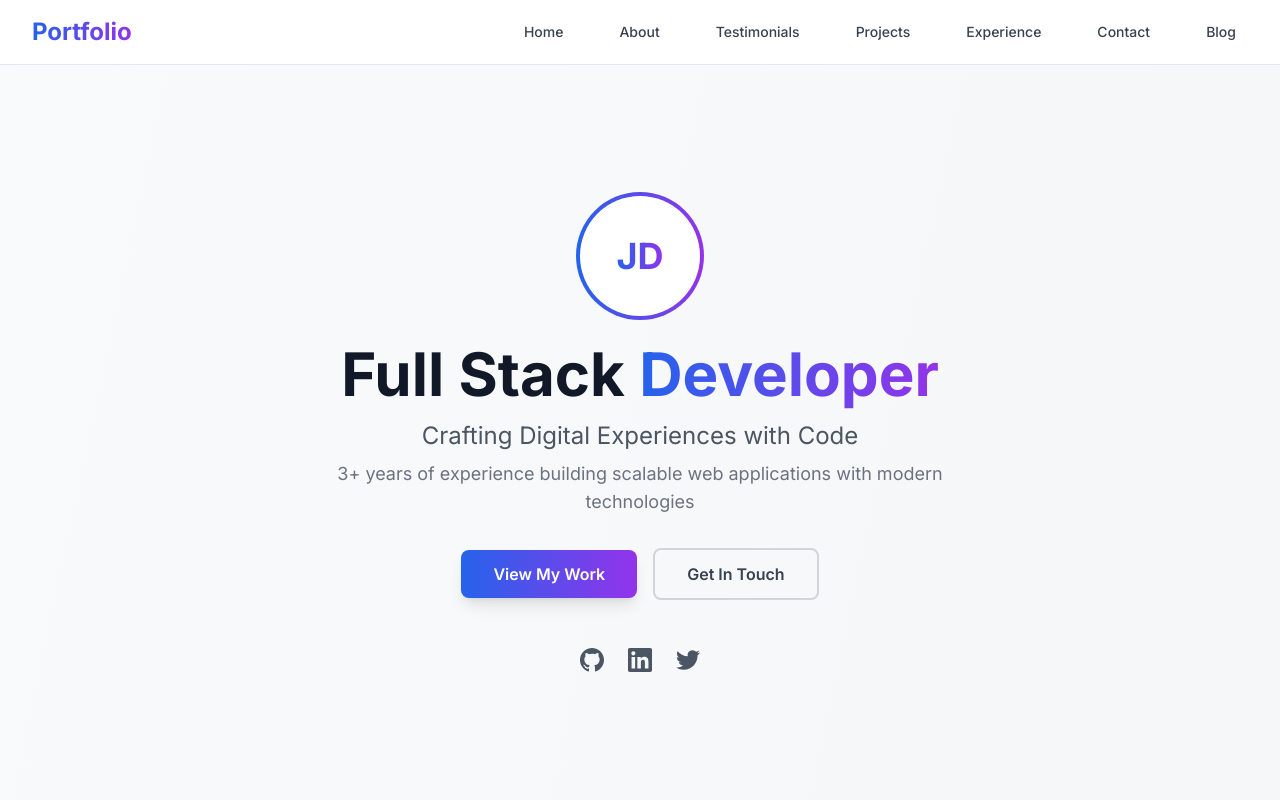
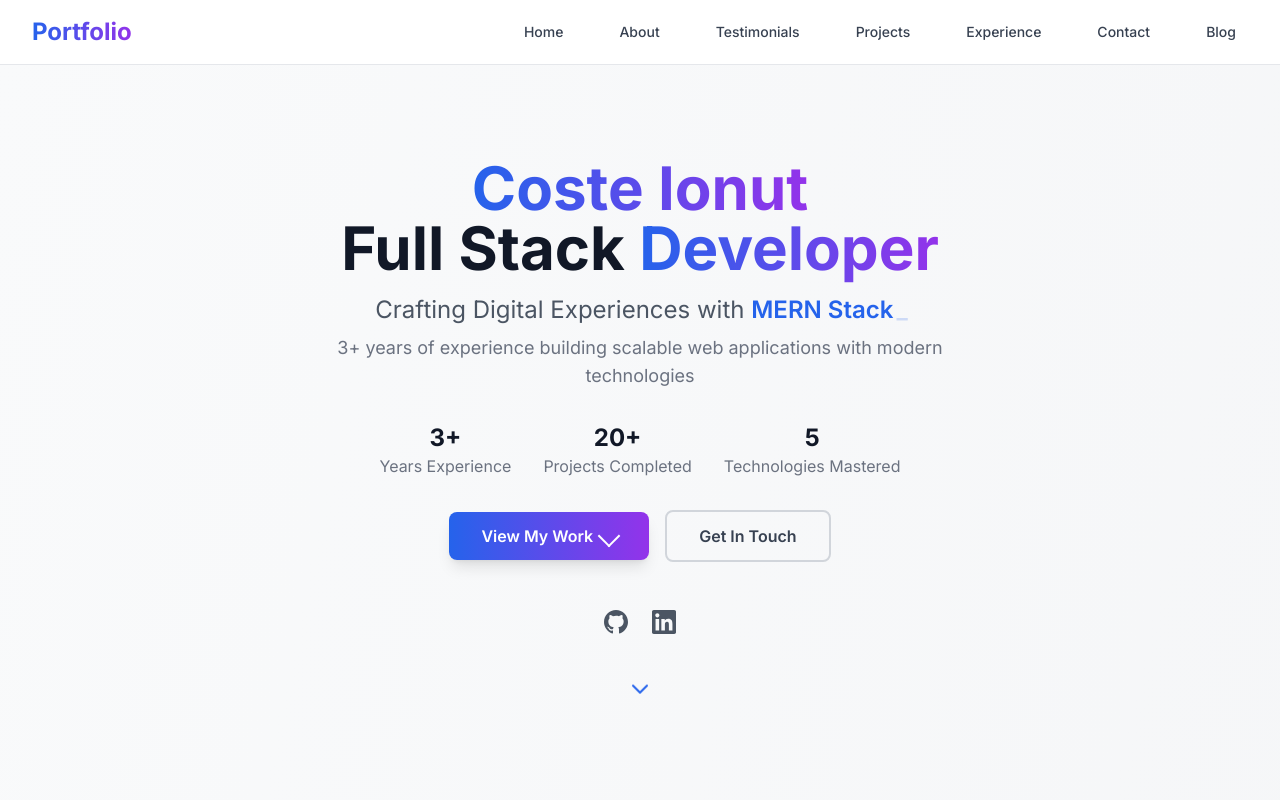
Before and after one commit to ionutpetru4046/my-new-portfolio-2025, a Next.js app: page / in a window 1280 px wide. Shown: the top 800 px of the page. Built offline with nearby package versions, Linux system fonts and the light colour scheme.

Commit message:
edit home page

```diff
--- a/package.json
+++ b/package.json
@@ -13,7 +13,8 @@
     "framer-motion": "^11.0.3",
     "next": "15.4.3",
     "react": "19.1.0",
-    "react-dom": "19.1.0"
+    "react-dom": "19.1.0",
+    "react-simple-typewriter": "^5.0.1"
   },
   "devDependencies": {
     "@eslint/eslintrc": "^3",
--- a/src/app/page.tsx
+++ b/src/app/page.tsx
@@ -1,5 +1,6 @@
 'use client';
 
+import { Typewriter } from "react-simple-typewriter";
 import Navbar from '@/components/Navbar';
 
 export default function Home() {
@@ -7,35 +8,75 @@ export default function Home() {
     <div className="min-h-screen bg-gradient-to-br from-gray-50 to-gray-100 dark:from-gray-900 dark:to-gray-800">
       <Navbar />
 
+
 {/* Hero Section */}
-      <section id="home" className="pt-16 min-h-screen flex items-center">
+<section id="home" className="relative pt-16 min-h-screen flex items-center overflow-hidden">
+  {/* Background gradient animation */}
+  <div className="absolute inset-0 -z-10 bg-gradient-to-br from-blue-50 to-purple-50 dark:from-gray-900 dark:to-gray-800 animate-pulse-slow"></div>
+
   <div className="max-w-7xl mx-auto px-4 sm:px-6 lg:px-8 py-20">
     <div className="text-center">
+      {/* Avatar / Name */}
       <div className="mb-8">
-              <div className="w-32 h-32 mx-auto mb-6 rounded-full bg-gradient-to-r from-blue-600 to-purple-600 p-1">
-                <div className="w-full h-full rounded-full bg-white dark:bg-gray-900 flex items-center justify-center">
-                  <span className="text-4xl font-bold text-transparent bg-gradient-to-r from-blue-600 to-purple-600 bg-clip-text">
-                    JD
+            <span className="text-6xl font-bold text-transparent bg-gradient-to-r from-blue-600 to-purple-600 bg-clip-text">
+              Coste Ionut
             </span>
-                </div>
-              </div>
+
+
+        {/* Title */}
         <h1 className="text-4xl sm:text-6xl font-bold text-gray-900 dark:text-white mb-4">
-                Full Stack <span className="bg-gradient-to-r from-blue-600 to-purple-600 bg-clip-text text-transparent">Developer</span>
+          Full Stack{" "}
+          <span className="bg-gradient-to-r from-blue-600 to-purple-600 bg-clip-text text-transparent">
+            Developer
+          </span>
         </h1>
+
+        {/* Dynamic tagline */}
         <p className="text-xl sm:text-2xl text-gray-600 dark:text-gray-300 mb-2">
-                Crafting Digital Experiences with Code
+          Crafting Digital Experiences with&nbsp;
+          <span className="text-blue-600 font-semibold">
+            <Typewriter
+              words={['React', 'Next.js', 'Node.js', 'MERN Stack']}
+              loop={true}
+              cursor
+              cursorStyle="_"
+              typeSpeed={70}
+              deleteSpeed={50}
+              delaySpeed={1000}
+            />
+          </span>
         </p>
+
+        {/* Short description */}
         <p className="text-lg text-gray-500 dark:text-gray-400 mb-8 max-w-2xl mx-auto">
           3+ years of experience building scalable web applications with modern technologies
         </p>
       </div>
 
-            <div className="flex flex-col sm:flex-row gap-4 justify-center items-center">
+      {/* Quick stats */}
+      <div className="mt-8 flex justify-center gap-8 text-center">
+        <div>
+          <h3 className="text-2xl font-bold text-gray-900 dark:text-white">3+</h3>
+          <p className="text-gray-500 dark:text-gray-400">Years Experience</p>
+        </div>
+        <div>
+          <h3 className="text-2xl font-bold text-gray-900 dark:text-white">20+</h3>
+          <p className="text-gray-500 dark:text-gray-400">Projects Completed</p>
+        </div>
+        <div>
+          <h3 className="text-2xl font-bold text-gray-900 dark:text-white">5</h3>
+          <p className="text-gray-500 dark:text-gray-400">Technologies Mastered</p>
+        </div>
+      </div>
+
+      {/* CTA Buttons */}
+      <div className="flex flex-col sm:flex-row gap-4 justify-center items-center mt-8">
         <button
           onClick={() => document.querySelector('#projects')?.scrollIntoView({ behavior: 'smooth' })}
-                className="px-8 py-3 bg-gradient-to-r from-blue-600 to-purple-600 text-white font-semibold rounded-lg hover:from-blue-700 hover:to-purple-700 transition-all duration-300 transform hover:scale-105 shadow-lg hover:shadow-xl"
+          className="px-8 py-3 bg-gradient-to-r from-blue-600 to-purple-600 text-white font-semibold rounded-lg hover:from-blue-700 hover:to-purple-700 transition-all duration-300 transform hover:scale-105 shadow-lg hover:shadow-xl flex items-center gap-2"
         >
           View My Work
+          <span className="inline-block w-4 h-4 border-b-2 border-r-2 border-white rotate-45"></span>
         </button>
         <button
           onClick={() => document.querySelector('#contact')?.scrollIntoView({ behavior: 'smooth' })}
@@ -45,41 +86,37 @@ export default function Home() {
         </button>
       </div>
 
+      {/* Social links */}
       <div className="mt-12 flex justify-center space-x-6">
-              {[
-                {
-                  href: "#",
-                  icon: (
-                    <path d="M12 0C5.374 0 0 5.373 0 12c0 5.302 3.438 9.8 8.207 11.387.599.111.793-.261.793-.577v-2.234c-3.338.726-4.033-1.416-4.033-1.416-.546-1.387-1.333-1.756-1.333-1.756-1.089-.745.083-.729.083-.729 1.205.084 1.839 1.237 1.839 1.237 1.07 1.834 2.807 1.304 3.492.997.107-.775.418-1.305.762-1.604-2.665-.305-5.467-1.334-5.467-5.931 0-1.311.469-2.381 1.236-3.221-.124-.303-.535-1.524.117-3.176 0 0 1.008-.322 3.301 1.23A11.509 11.509 0 0112 5.803c1.02.005 2.047.138 3.006.404 2.291-1.552 3.297-1.23 3.297-1.23.653 1.653.242 2.874.118 3.176.77.84 1.235 1.911 1.235 3.221 0 4.609-2.807 5.624-5.479 5.921.43.372.823 1.102.823 2.222v3.293c0 .319.192.694.801.576C20.566 21.797 24 17.3 24 12c0-6.627-5.373-12-12-12z"/>
-                  )
-                },
-                {
-                  href: "#",
-                  icon: (
-                    <path d="M20.447 20.452h-3.554v-5.569c0-1.328-.027-3.037-1.852-3.037-1.853 0-2.136 1.445-2.136 2.939v5.667H9.351V9h3.414v1.561h.046c.477-.9 1.637-1.85 3.37-1.85 3.601 0 4.267 2.37 4.267 5.455v6.286zM5.337 7.433c-1.144 0-2.063-.926-2.063-2.065 0-1.138.92-2.063 2.063-2.063 1.14 0 2.064.925 2.064 2.063 0 1.139-.925 2.065-2.064 2.065zm1.782 13.019H3.555V9h3.564v11.452zM22.225 0H1.771C.792 0 0 .774 0 1.729v20.542C0 23.227.792 24 1.771 24h20.451C23.2 24 24 23.227 24 22.271V1.729C24 .774 23.2 0 22.222 0h.003z"/>
-                  )
-                },
-                {
-                  href: "#",
-                  icon: (
-                    <path d="M23.953 4.57a10 10 0 01-2.825.775 4.958 4.958 0 002.163-2.723c-.951.555-2.005.959-3.127 1.184a4.92 4.92 0 00-8.384 4.482C7.69 8.095 4.067 6.13 1.64 3.162a4.822 4.822 0 00-.666 2.475c0 1.71.87 3.213 2.188 4.096a4.904 4.904 0 01-2.228-.616v.06a4.923 4.923 0 003.946 4.827 4.996 4.996 0 01-2.212.085 4.936 4.936 0 004.604 3.417 9.867 9.867 0 01-6.102 2.105c-.39 0-.779-.023-1.17-.067a13.995 13.995 0 007.557 2.209c9.053 0 13.998-7.496 13.998-13.985 0-.21 0-.42-.015-.63A9.935 9.935 0 0024 4.59z"/>
-                  )
-                }
-              ].map((social, index) => (
+        {/* Replace # with your real URLs */}
         <a
-                  key={index}
-                  href={social.href}
+          href="https://github.com/your-username"
           className="text-gray-600 hover:text-blue-600 dark:text-gray-400 dark:hover:text-blue-400 transition-colors duration-200"
         >
           <svg className="w-6 h-6" fill="currentColor" viewBox="0 0 24 24">
-                    {social.icon}
+            <path d="M12 0C5.374 0 0 5.373 0 12c0 5.302 3.438 9.8 8.207 11.387.599.111.793-.261.793-.577v-2.234c-3.338.726-4.033-1.416-4.033-1.416-.546-1.387-1.333-1.756-1.333-1.756-1.089-.745.083-.729.083-.729 1.205.084 1.839 1.237 1.839 1.237 1.07 1.834 2.807 1.304 3.492.997.107-.775.418-1.305.762-1.604-2.665-.305-5.467-1.334-5.467-5.931 0-1.311.469-2.381 1.236-3.221-.124-.303-.535-1.524.117-3.176 0 0 1.008-.322 3.301 1.23A11.509 11.509 0 0112 5.803c1.02.005 2.047.138 3.006.404 2.291-1.552 3.297-1.23 3.297-1.23.653 1.653.242 2.874.118 3.176.77.84 1.235 1.911 1.235 3.221 0 4.609-2.807 5.624-5.479 5.921.43.372.823 1.102.823 2.222v3.293c0 .319.192.694.801.576C20.566 21.797 24 17.3 24 12c0-6.627-5.373-12-12-12z"/>
           </svg>
         </a>
-              ))}
+        <a
+          href="https://linkedin.com/in/your-username"
+          className="text-gray-600 hover:text-blue-600 dark:text-gray-400 dark:hover:text-blue-400 transition-colors duration-200"
+        >
+          <svg className="w-6 h-6" fill="currentColor" viewBox="0 0 24 24">
+            <path d="M20.447 20.452h-3.554v-5.569c0-1.328-.027-3.037-1.852-3.037-1.853 0-2.136 1.445-2.136 2.939v5.667H9.351V9h3.414v1.561h.046c.477-.9 1.637-1.85 3.37-1.85 3.601 0 4.267 2.37 4.267 5.455v6.286zM5.337 7.433c-1.144 0-2.063-.926-2.063-2.065 0-1.138.92-2.063 2.063-2.063 1.14 0 2.064.925 2.064 2.063 0 1.139-.925 2.065-2.064 2.065zm1.782 13.019H3.555V9h3.564v11.452zM22.225 0H1.771C.792 0 0 .774 0 1.729v20.542C0 23.227.792 24 1.771 24h20.451C23.2 24 24 23.227 24 22.271V1.729C24 .774 23.2 0 22.222 0h.003z"/>
+          </svg>
+        </a>
+      </div>
+
+      {/* Scroll indicator */}
+      <div className="mt-12 flex justify-center">
+        <svg className="w-6 h-6 animate-bounce text-blue-600" fill="none" stroke="currentColor" viewBox="0 0 24 24">
+          <path strokeLinecap="round" strokeLinejoin="round" strokeWidth={2} d="M19 9l-7 7-7-7" />
+        </svg>
       </div>
     </div>
   </div>
 </section>
+
 
       {/* About Section */}
       <section id="about" className="py-20 bg-white dark:bg-gray-900">
```
Also changed, not shown: 1 other file (tests, documents, lock files or other folders). Lines whose indentation alone changed are shown as unchanged.
